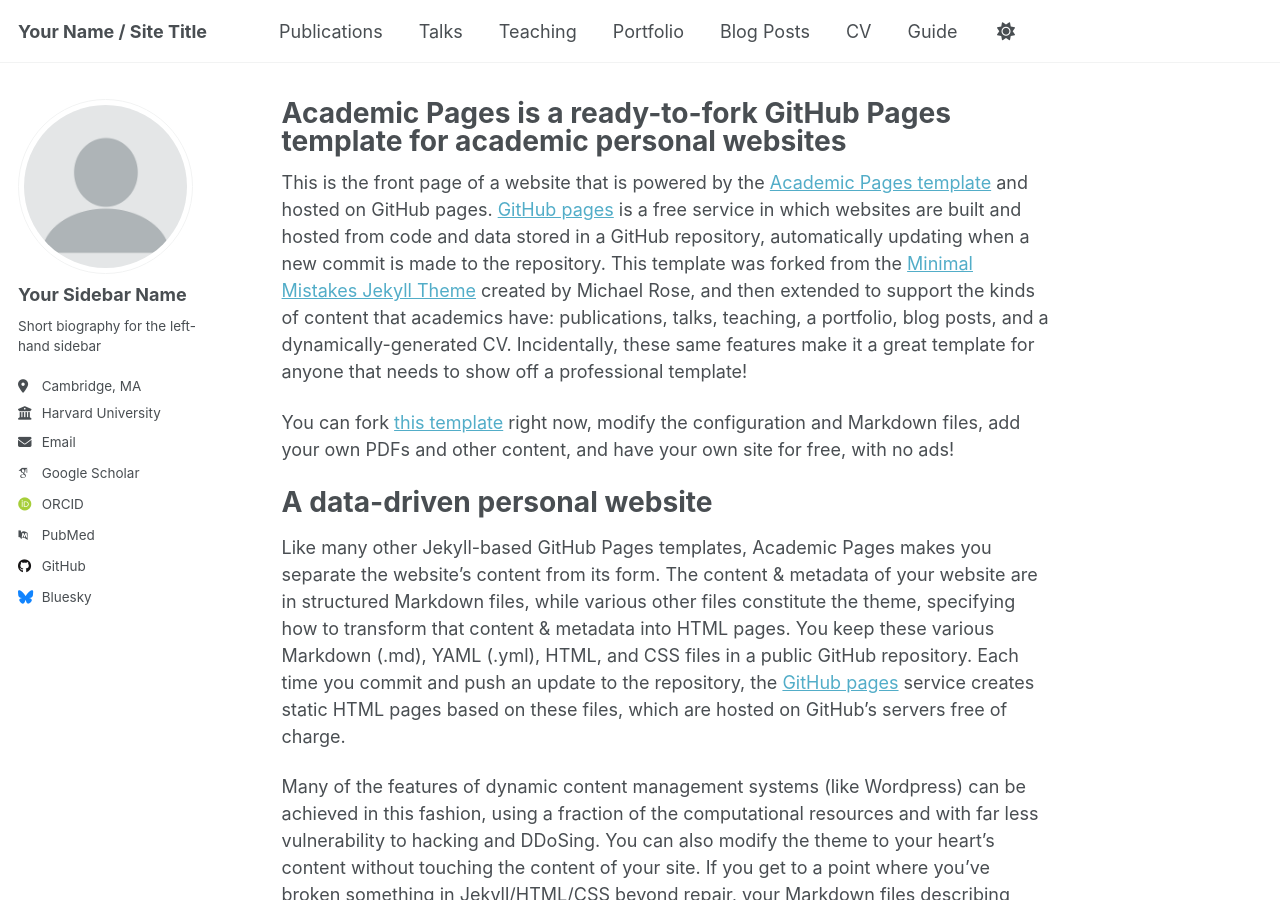
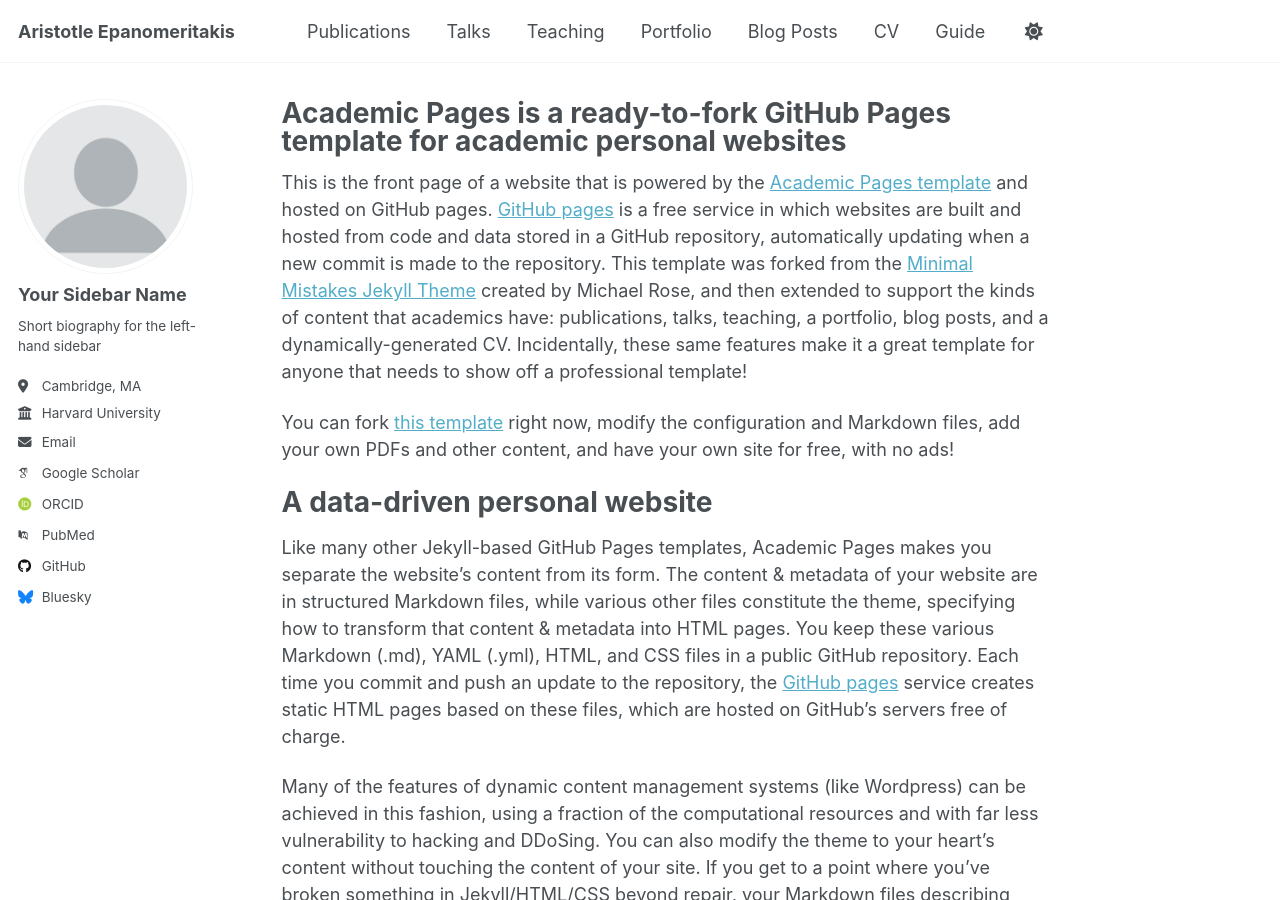
Before and after one commit to epanomeritakis/epanomeritakis.github.io, a Jekyll site: the page built from _pages/about.md, in a window 1280 px wide and 900 px high. Built offline with Jekyll 4.4.1, drawn with Linux system fonts in a browser that asks for light colours; some web fonts are replaced; a script that is not in the unit is left out.

Commit message:
Update site title, URL, and repository details

```diff
--- a/_config.yml
+++ b/_config.yml
@@ -9,14 +9,14 @@
 # Basic Site Settings
 locale                   : "en-US"
 site_theme               : "default" # Currently available options are "default", "air"
-title                    : "Your Name / Site Title"
+title                    : "Aristotle Epanomeritakis"
 title_separator          : "-"
 name                     : &name "Your Name"
 description              : &description "Your Name's academic portfolio"   # Update this with a general description of your site, this is the default if not overridden by a page
-url                      : https://academicpages.github.io # The base hostname & protocol for your site e.g. "https://[your GitHub username].github.io",
+url                      : https://epanomeritakis.github.io # The base hostname & protocol for your site e.g. "https://[your GitHub username].github.io",
                                                            # or if you already have some other page hosted on Github then use "https://[your GitHub username].github.io/[Your Repo Name]"
 baseurl                  : "" # the subpath of your site, e.g. "/blog"
-repository               : "academicpages/academicpages.github.io"
+repository               : "epanomeritakis/epanomeritakis.github.io"
 
 # Site Author - The following control what appear as part of the author content on the side bar.
 #               If a field is blank the icon and link will not appear, otherwise it will be shown.
```
